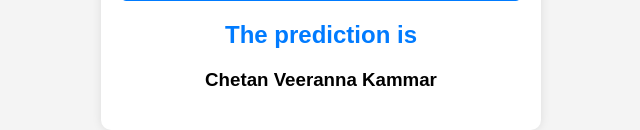
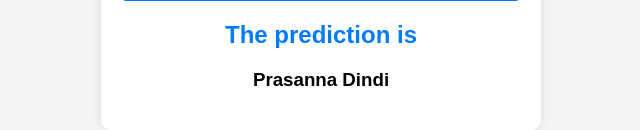
Before and after one commit to prasannad52/end-to-end-ML-project, a Flask app: page / in a window 1280 px wide. Shown: the part 679-809 px from the top of the page, without its empty margins (319-959 px from the left). Run offline with Flask 3, Linux system fonts and the light colour scheme.

Commit message:
adding my name

```diff
--- a/templates/home.html
+++ b/templates/home.html
@@ -126,7 +126,7 @@
             </div>
         </form>
         <h2>The prediction is {{results}}</h2>
-        <h3>Chetan Veeranna Kammar</h3>
+        <h3>Prasanna Dindi</h3>
     </div>
 </body>
 </html>
```
